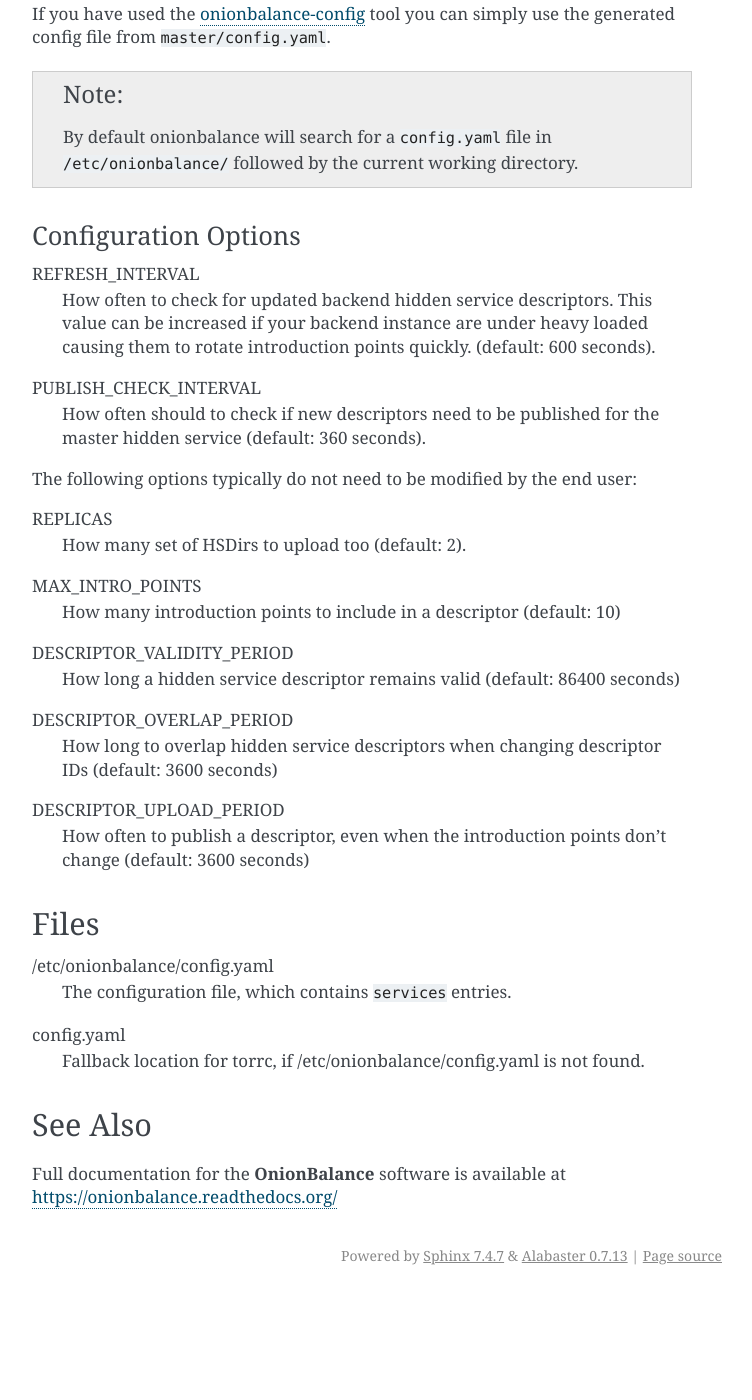
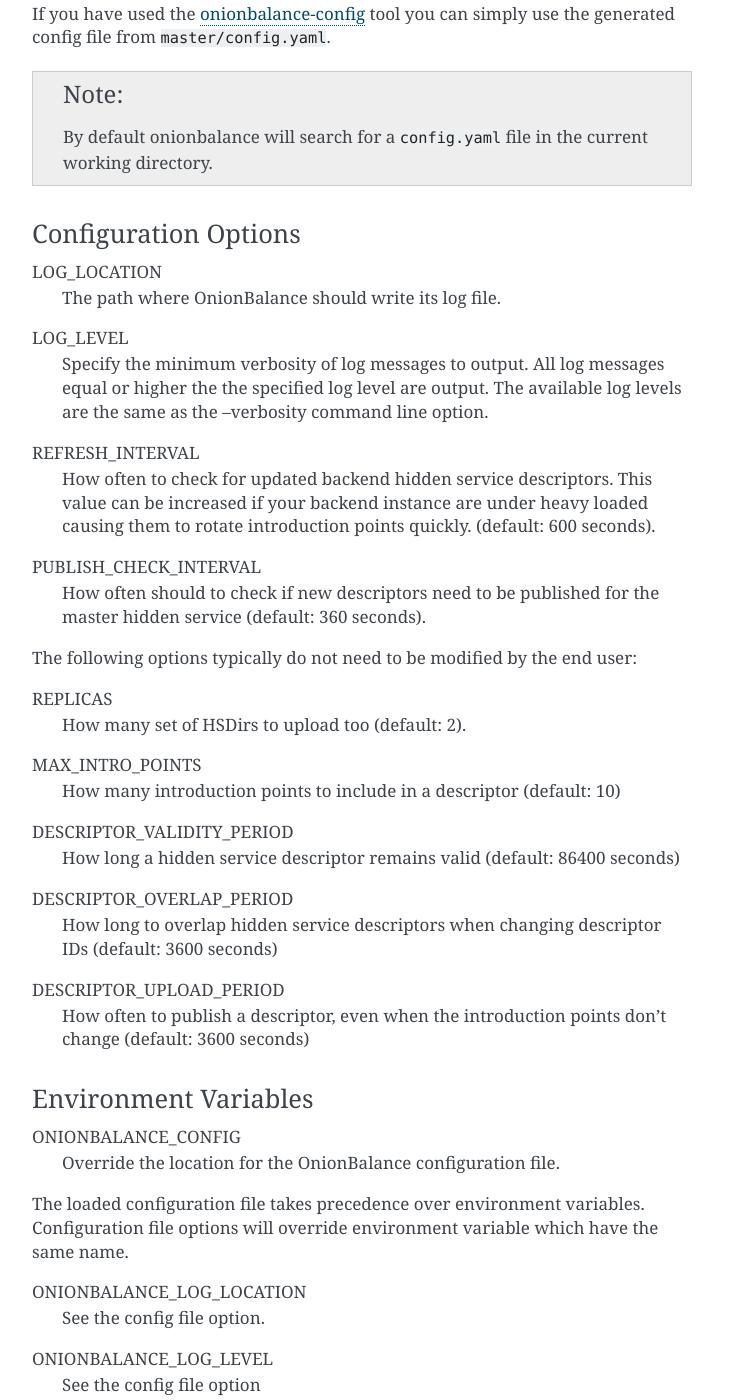
Before and after one commit to DonnchaC/onionbalance, a Sphinx documentation site: the page built from docs/running-onionbalance.rst, in a window 1280 px wide and 1400 px high, scrolled down 1616 px. Shown: the whole window, without its empty margins (388-1140 px from the left). Built offline with Sphinx 7.4.7, drawn with Linux system fonts in a browser that asks for light colours; before the commit the page ends 2911 px from its top, so only the background shows below that.

Commit message:
Document the logging config options

```diff
--- a/docs/running-onionbalance.rst
+++ b/docs/running-onionbalance.rst
@@ -78,11 +78,19 @@
 .. note::
 
     By default onionbalance will search for a ``config.yaml`` file in
-    ``/etc/onionbalance/`` followed by the current working directory.
+    the current working directory.
 
 
 Configuration Options
 ~~~~~~~~~~~~~~~~~~~~~
+
+LOG_LOCATION
+  The path where OnionBalance should write its log file.
+
+LOG_LEVEL
+  Specify the minimum verbosity of log messages to output. All log messages
+  equal or higher the the specified log level are output. The available
+  log levels are the same as the --verbosity command line option.
 
 REFRESH_INTERVAL
   How often to check for updated backend hidden service descriptors. This
@@ -114,6 +122,24 @@
   How often to publish a descriptor, even when the introduction points
   don't change (default: 3600 seconds)
 
+
+Environment Variables
+~~~~~~~~~~~~~~~~~~~~~
+
+ONIONBALANCE_CONFIG
+  Override the location for the OnionBalance configuration file.
+
+The loaded configuration file takes precedence over environment variables.
+Configuration file options will override environment variable which have the
+same name.
+
+ONIONBALANCE_LOG_LOCATION
+  See the config file option.
+
+ONIONBALANCE_LOG_LEVEL
+  See the config file option
+
+
 Files
 -----
 
```
